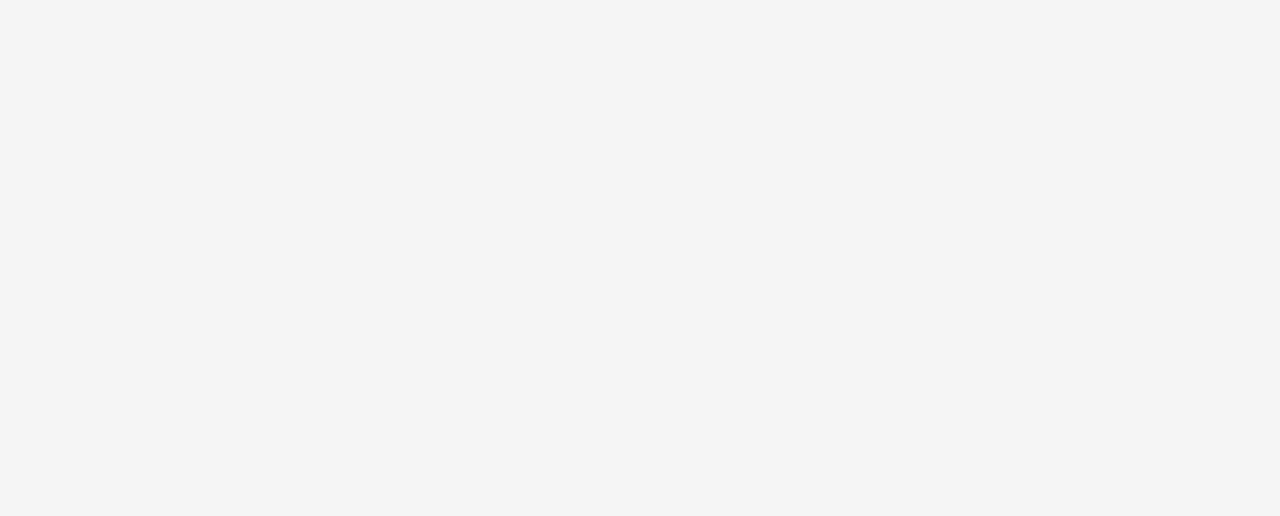
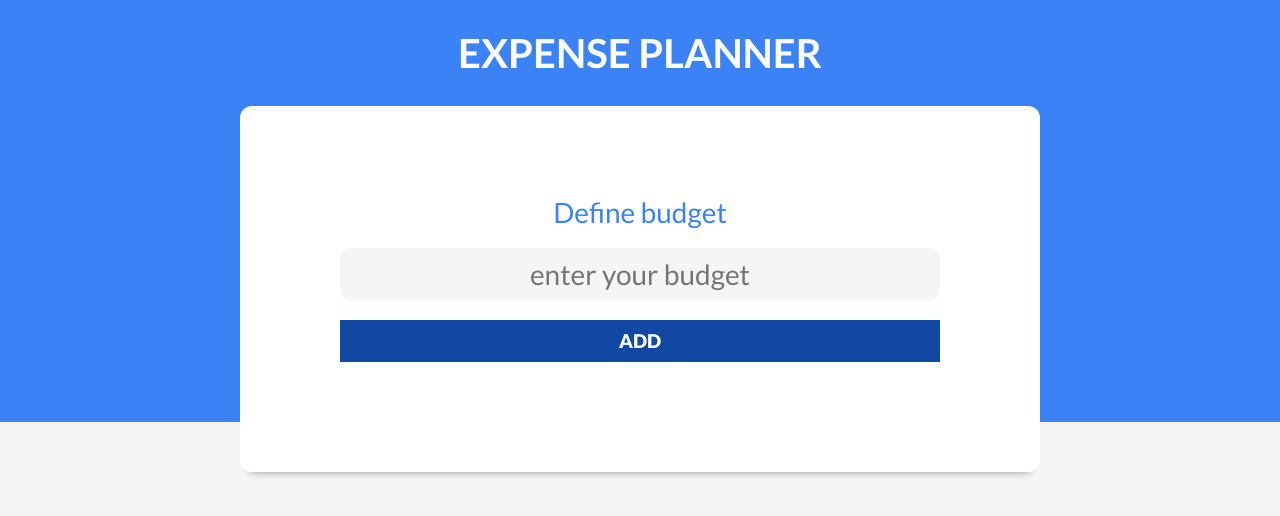
Before and after one commit to jEduardopro/expense-planner-react, a React (Vite) app: page / in a window 1280 px wide. Shown: the top 516 px of the page. Built offline with nearby package versions, Linux system fonts and the light colour scheme.

Commit message:
create new components to handle the budget

```diff
--- a/src/App.tsx
+++ b/src/App.tsx
@@ -1,12 +1,13 @@
 import { useState } from 'react'
+import Header from './components/Header'
 
 function App() {
   const [count, setCount] = useState(0)
 
   return (
-    <>
-
-    </>
+    <div>
+      <Header/>
+    </div>
   )
 }
 
--- /dev/null
+++ b/src/components/Header.tsx
@@ -0,0 +1,13 @@
+import React from 'react'
+import NewBudget from './NewBudget'
+
+const Header = () => {
+	return (
+		<header>
+			<h1>Expense Planner</h1>
+			<NewBudget/>
+		</header>
+	)
+}
+
+export default Header
--- /dev/null
+++ b/src/components/NewBudget.tsx
@@ -0,0 +1,22 @@
+import React from 'react'
+
+const NewBudget = () => {
+	return (
+		<div className='contenedor-presupuesto contenedor sombra'>
+			<form className='formulario'>
+				<div className='campo'>
+					<label>Define budget</label>
+					<input
+						className='nuevo-presupuesto'
+						type="text"
+						placeholder='enter your budget'
+					/>
+
+					<input type="submit" value="Add" />
+				</div>
+			</form>
+		</div>
+	)
+}
+
+export default NewBudget
```
